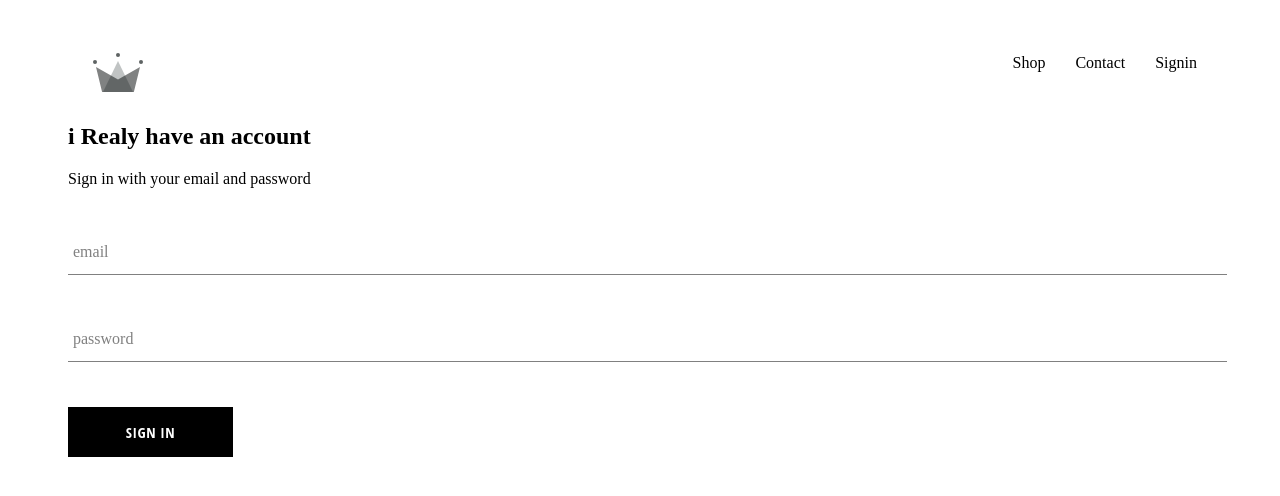
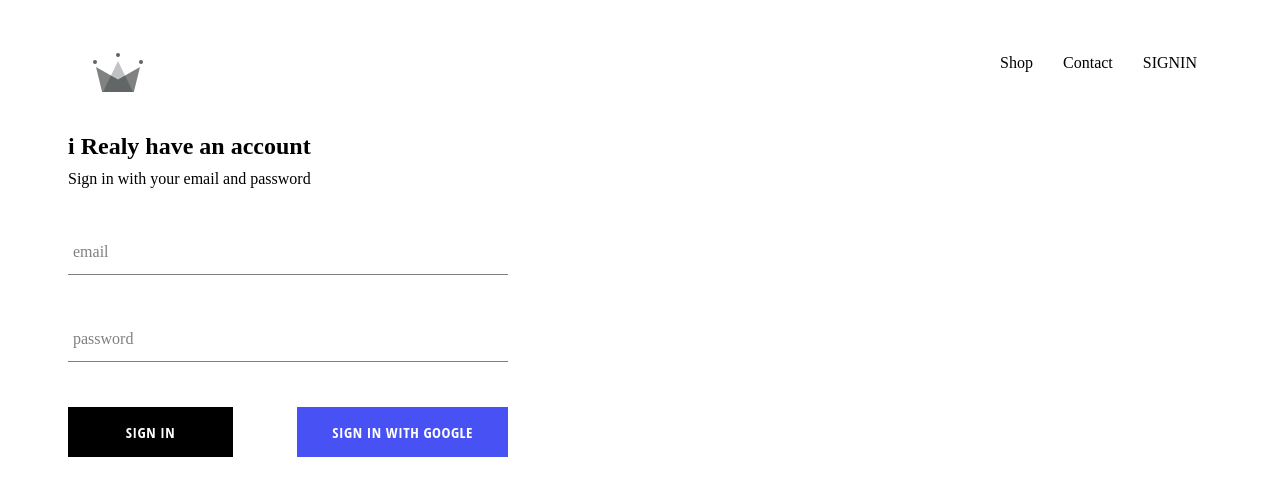
Before and after one commit to ftismail/Ecommerce-with-React, a React (Create React App) app: page /signin in a window 1280 px wide. Shown: the top 496 px of the page. Built offline with nearby package versions, Linux system fonts and the light colour scheme; no server answers.

Commit message:
adding sign-in with google

```diff
--- a/package.json
+++ b/package.json
@@ -6,8 +6,9 @@
     "@testing-library/jest-dom": "^4.2.4",
     "@testing-library/react": "^9.5.0",
     "@testing-library/user-event": "^7.2.1",
+    "firebase": "^7.16.1",
     "git": "^0.1.5",
-    "mime": "^2.4.6",
+    "mime": "^2.0.3",
     "node-sass": "^4.14.1",
     "react": "^16.13.1",
     "react-dom": "^16.13.1",
--- a/public/index.html
+++ b/public/index.html
@@ -2,14 +2,12 @@
 <html lang="en">
   <head>
     <meta charset="utf-8" />
-    <link rel="icon" href="%PUBLIC_URL%/favicon.ico" />
     <meta name="viewport" content="width=device-width, initial-scale=1" />
     <meta name="theme-color" content="#000000" />
     <meta
       name="description"
       content="Web site created using create-react-app"
     />
-    <link rel="apple-touch-icon" href="%PUBLIC_URL%/logo192.png" />
     <!--
       manifest.json provides metadata used when your web app is installed on a
       user's mobile device or desktop. See https://developers.google.com/web/fundamentals/web-app-manifest/
--- a/src/App.js
+++ b/src/App.js
@@ -5,15 +5,28 @@
 import ShopPage from './pages/shop-page/shop';
 import SignInPage from './pages/sign-in/signin-page'
 import './app.css'
+import {auth} from './firebase/firebase.utils'
 class App extends Component {
   constructor(props) {
     super(props);
-    this.state = {  }
+    this.state = {
+      currentUser:null
+     }
+  }
+  justName = null
+  componentDidMount(){
+    this.justName = auth.onAuthStateChanged(user=>{
+      this.setState({currentUser:user})
+      console.log(user)
+    })
+  }
+  componentWillUnmount(){
+    this.justName()
   }
   render() {
     return (
       <div>
-        <Header/>
+        <Header currentUser={this.state.currentUser}/>
         <Switch>
           <Route exact path='/' component={HomePage} />
           <Route path='/shop' component={ShopPage} />
--- a/src/app.css
+++ b/src/app.css
@@ -1,3 +1,6 @@
+*{
+    box-sizing: border-box;
+}
 body{
     padding: 20px 60px;
 }
--- a/src/components/custom-button/custom-button.jsx
+++ b/src/components/custom-button/custom-button.jsx
@@ -1,8 +1,8 @@
 import React from 'react';
 import './custom-button.scss';
-const CustomButton = ({children,...otherProps}) => {
+const CustomButton = ({children,isGoogleSignIn,...otherProps}) => {
     return (
-        <button className='custom-button' {...otherProps} >
+        <button className={`${isGoogleSignIn?'google-sign-in':''} custom-button`} {...otherProps} >
             {children}
         </button>
      );
--- a/src/components/custom-button/custom-button.scss
+++ b/src/components/custom-button/custom-button.scss
@@ -19,4 +19,12 @@
       color: black;
       border: 1px solid black;
     }
+    &.google-sign-in{
+      background-color: #4852f4;
+      color: white;
+      &:hover{
+        background-color: #357ae8;
+        border: none;
+      }
+    }
   }
--- a/src/components/header/header.jsx
+++ b/src/components/header/header.jsx
@@ -1,8 +1,17 @@
 import React from 'react';
 import {Link} from 'react-router-dom';
 import {ReactComponent as Logo} from '../../asset/crown.svg';
+import {auth} from '../../firebase/firebase.utils'
 import './header.scss'
-const Header = () => {
+const Header = (props) => {
+    let signInOut = null
+    if (props.currentUser) {
+        signInOut =  (<div className='option' onClick={()=>auth.signOut()}>Signout</div>)
+    } else {
+        signInOut =( <Link className='option' to='/signin'>
+                SIGNIN
+            </Link>)
+    }
     return (
         <div className='header'>
             <Link className='logo-container' to='/'>
@@ -15,9 +24,7 @@
             <Link className='option' to='/contact'>
                 Contact
             </Link>
-            <Link className='option' to='/signin'>
-                Signin
-            </Link>
+            {signInOut}
             </div>
         </div>
      );
--- a/src/components/header/header.scss
+++ b/src/components/header/header.scss
@@ -20,6 +20,7 @@
 
       .option {
         padding: 10px 15px;
+        cursor: pointer;
       }
     }
   }
--- a/src/components/signin/signin.jsx
+++ b/src/components/signin/signin.jsx
@@ -1,6 +1,8 @@
 import React, { Component } from 'react';
 import FromInput from '../form-input/form-input';
-import CustomButton from '../custom-button/custom-button'
+import CustomButton from '../custom-button/custom-button';
+import {signInWithGoogle} from '../../firebase/firebase.utils';
+import './signin.scss'
 class SignIn extends Component {
     constructor(props) {
         super(props);
@@ -36,7 +38,10 @@
                      value={this.state.password}
                      label='password'
                      handleChange={this.handelChange}/>
+                     <div className='buttons'>
                     <CustomButton type="submit">Sign In</CustomButton>
+                    <CustomButton onClick={signInWithGoogle} isGoogleSignIn >Sign In With Google</CustomButton>
+                    </div>
                 </form>
             </div>
          );
--- a/src/components/signin/signin.scss
+++ b/src/components/signin/signin.scss
@@ -1,8 +1,13 @@
 .sign-in{
-    width: 30vw;
+    width: 440px;
+
     display: flex;
     flex-direction: column;
     .title{
         margin: 10px 0;
     }
+    .buttons{
+        display: flex;
+        justify-content: space-between;
+    }
 }
--- /dev/null
+++ b/src/firebase/firebase.utils.js
@@ -0,0 +1,22 @@
+import firebase from 'firebase/app'
+import 'firebase/firestore'
+import 'firebase/auth'
+
+const config =  {
+    apiKey: "AIzaSyBPcBxSHG55n8uzCt2lLxtx7MFXz9iNHNQ",
+    authDomain: "ecommerce-f6d6a.firebaseapp.com",
+    databaseURL: "https://ecommerce-f6d6a.firebaseio.com",
+    projectId: "ecommerce-f6d6a",
+    storageBucket: "ecommerce-f6d6a.appspot.com",
+    messagingSenderId: "720957441598",
+    appId: "1:720957441598:web:7145906eeadd78899ef36f",
+    measurementId: "G-60RPJF6QW9"
+  }
+firebase.initializeApp(config)
+export const auth = firebase.auth()
+export const firestore = firebase.firestore()
+const provider = new firebase.auth.GoogleAuthProvider()
+provider.setCustomParameters({prompt:'select_account'})
+export const signInWithGoogle = ()=>auth.signInWithPopup(provider)
+
+export default firebase
```
Also changed, not shown: public/robots.txt (deleted), 1 other file (tests, documents, lock files or other folders).
